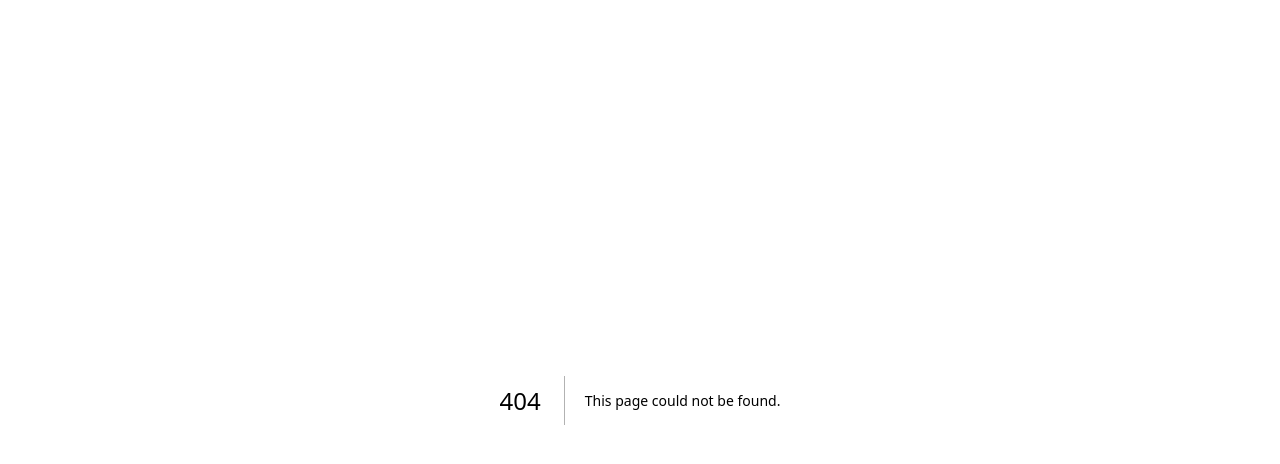
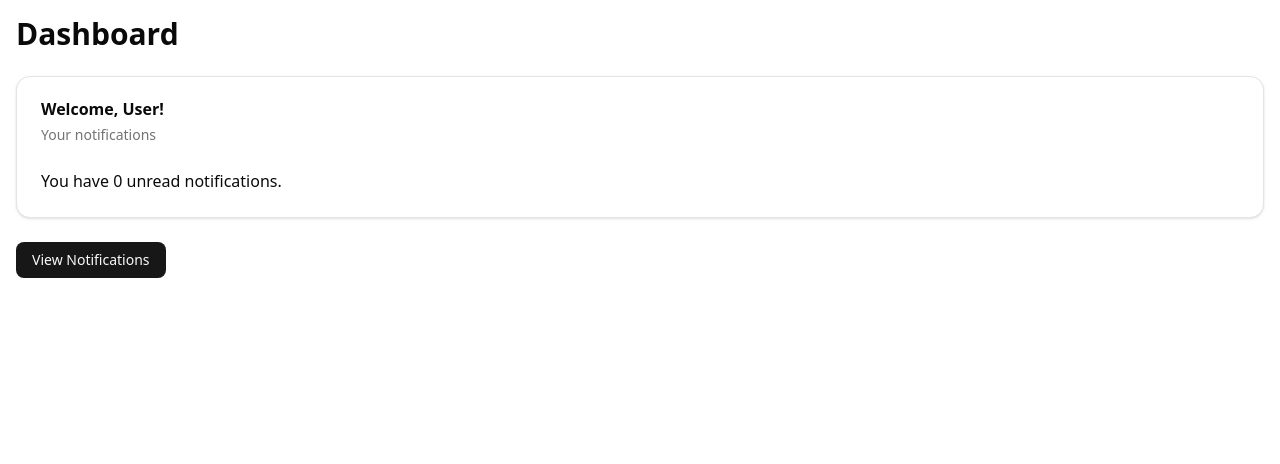
Before and after one commit to rajaNayak123/TravelBuddyFinder, a Next.js app: page /dashboard in a window 1280 px wide. Before the commit this address had no page. Shown: the top 464 px of the page. Built offline with nearby package versions, Linux system fonts and the light colour scheme; no server answers; the database is empty; sample sign-in values are in the browser's storage.

Commit message:
add dashboard

```diff
--- /dev/null
+++ b/app/dashboard/page.tsx
@@ -0,0 +1,42 @@
+import {auth} from "@/lib/auth"
+import { redirect } from "next/navigation"
+import { connectToDatabase } from "@/lib/db"
+import {User} from "@/lib/models/User"
+import {Notification} from "@/lib/models/Notification"
+import Link from "next/link"
+import { Button } from "@/components/ui/button"
+import { Card, CardContent, CardDescription, CardHeader, CardTitle } from "@/components/ui/card"
+
+export default async function Dashboard() {
+    const session = await auth();
+
+    if(!session){
+        redirect("auth/signin")
+    }
+
+    await connectToDatabase()
+
+    const user = await User.findById(session.user.id)
+    const notification = await Notification.countDocuments({
+        userId: session.user.id,
+        read: false
+    })
+
+    return (
+        <div className="container mx-auto p-4">
+            <h1 className="text-3xl font-bold mb-6">Dashboard</h1>
+            <Card className="mb-6">
+                <CardHeader>
+                    <CardTitle>Welcome, {user?.name || 'User'}!</CardTitle>
+                    <CardDescription>Your notifications</CardDescription>
+                </CardHeader>
+                <CardContent>
+                    <p>You have {notification} unread notifications.</p>
+                </CardContent>
+            </Card>
+            <Link href="/notifications">
+                <Button>View Notifications</Button>
+            </Link>
+        </div>
+    )
+}
```
